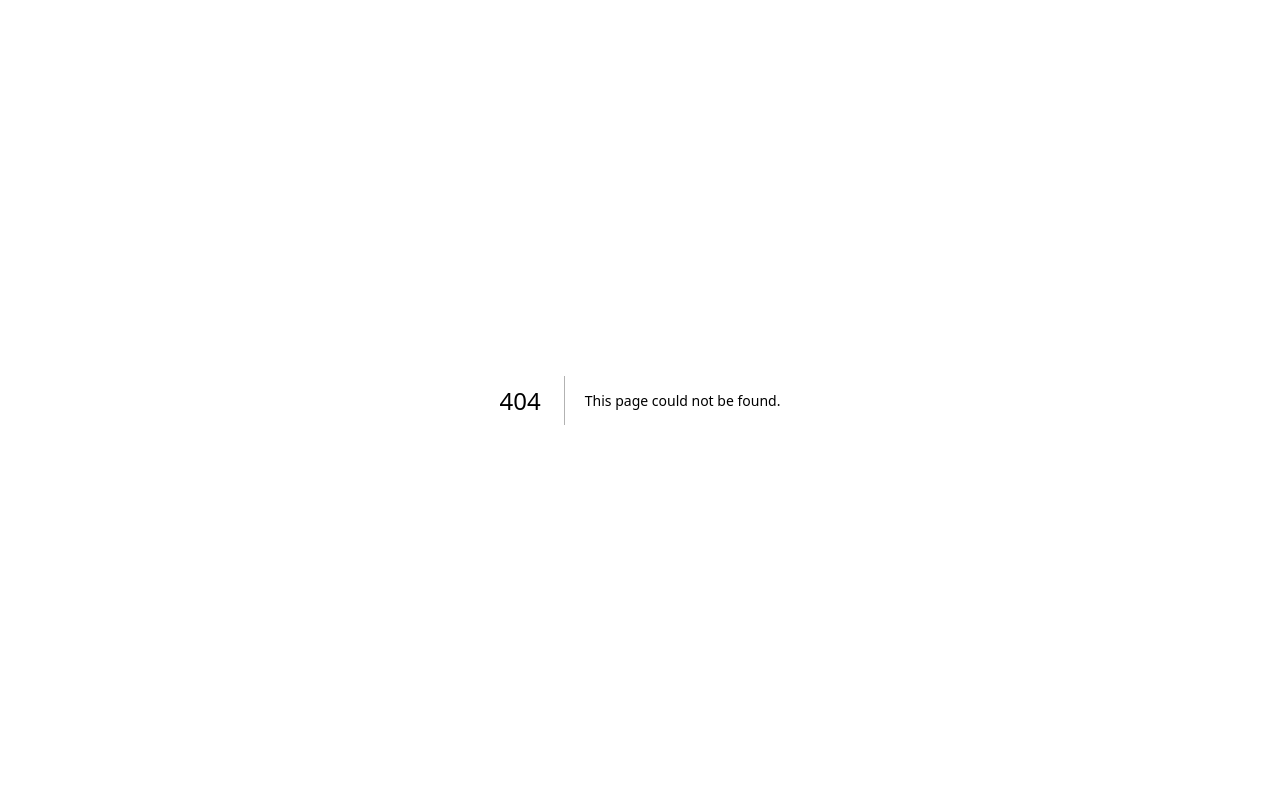
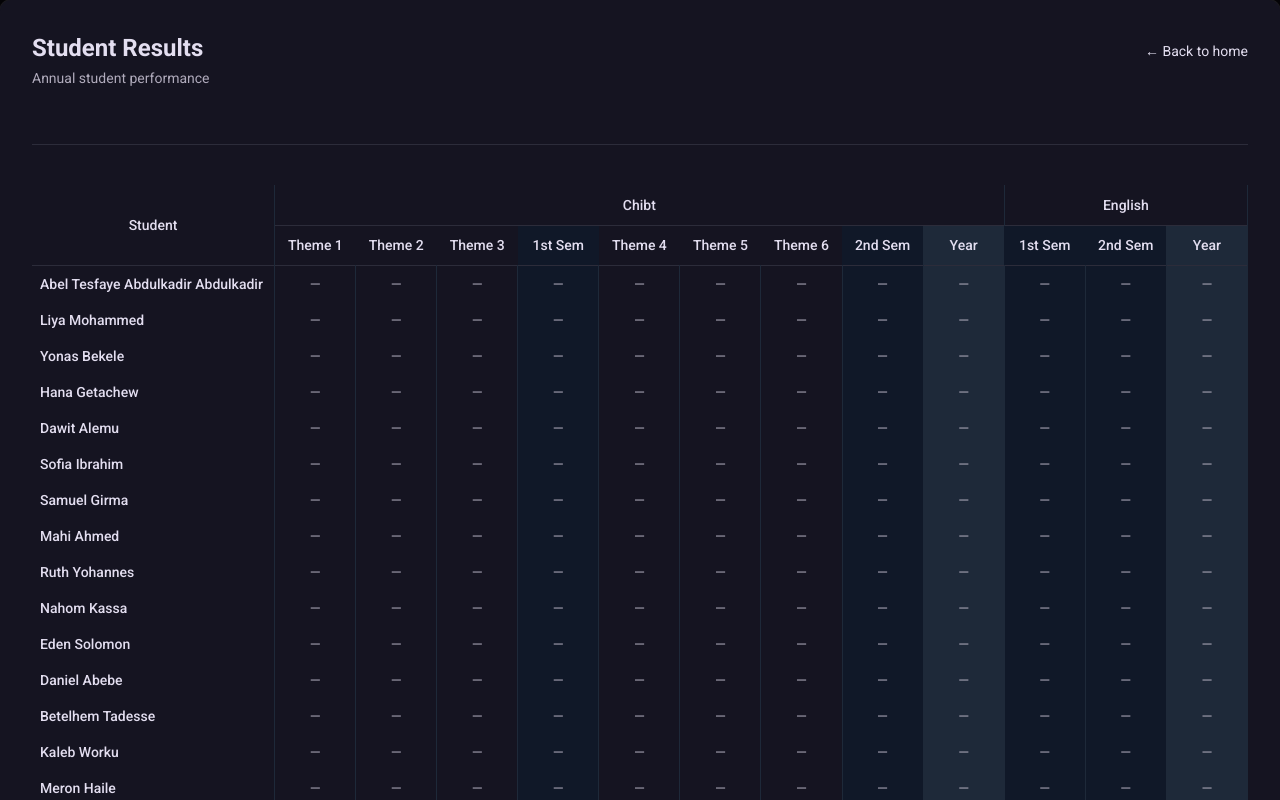
Before and after one commit to nesryaweb/KGMark, a Next.js app: page /show-report in a window 1280 px wide. Before the commit this address had no page. Shown: the top 800 px of the page. Built offline with nearby package versions, Linux system fonts and the light colour scheme.

Commit message:
feat: add results page to display Chibt and English student grades

```diff
--- a/app/page.jsx
+++ b/app/page.jsx
@@ -11,6 +11,12 @@ export default function Home() {
         <h2 className="text-muted-foreground">
           Kindergarten Mark Recording System
         </h2>
+        <Button
+          variant="outline"
+          className="cursor-pointer hover:text-slate-200 self-start text-pink-300"
+        >
+          <Link href="/show-report">Show Report</Link>
+        </Button>
         <div className="flex flex-col gap-4 w-full">
           <Card>
             <div className="flex flex-col gap-4 w-full p-8 sm:flex-row">
--- a/app/show-marks/page.jsx
+++ b/app/show-marks/page.jsx
@@ -2,36 +2,18 @@
 import RecordedMarksTable from "@/components/layout/RecordedMarksTable";
 import { Button } from "@/components/ui/button";
 import { Card } from "@/components/ui/card";
-import { Checkbox } from "@/components/ui/checkbox";
-import { DropdownMenuRadioGroup } from "@/components/ui/dropdown-menu";
-import { Input } from "@/components/ui/input";
-import { Label } from "@/components/ui/label";
-import {
-  Select,
-  SelectContent,
-  SelectItem,
-  SelectTrigger,
-  SelectValue,
-} from "@/components/ui/select";
 import { Separator } from "@/components/ui/separator";
-import {
-  Table,
-  TableBody,
-  TableCell,
-  TableHead,
-  TableHeader,
-  TableRow,
-} from "@/components/ui/table";
 import { getSubject } from "@/lib/getSubject";
 import { getStorage } from "@/lib/storage";
 import { students } from "@/lib/student";
-import Image from "next/image";
+
 import Link from "next/link";
 import { useSearchParams } from "next/navigation";
 import { useEffect, useState } from "react";
 
 export default function ShowMarks() {
   const [assessments, setAssessments] = useState([]);
+  const [semesterAverages, setSemesterAverages] = useState([]);
   const searchParams = useSearchParams();
 
   const subjectName = searchParams.get("subject");
@@ -42,18 +24,24 @@ export default function ShowMarks() {
 
   useEffect(() => {
     const savedMarks = getStorage(`${subjectName}Marks`, []);
+    const savedSemesterAverage = getStorage(
+      `${subjectName}MarksSemesterAverages`,
+      [],
+    );
 
     setAssessments(savedMarks);
+    setSemesterAverages(savedSemesterAverage);
   }, []);
   return (
     <div className="flex flex-col flex-1 items-center justify-center font-sans bg-slate-950">
       <main className="flex flex-col items-center justify-center gap-4 p-2 w-full md:w-3/4 bg-slate-900 rounded-lg h-screen  ">
-        <Button
-          variant="ghost"
-          className="cursor-pointer text-slate-400 hover:text-slate-200"
-        >
-          <Link href="/">← Back</Link>
-        </Button>
+
+          <Button
+            variant="ghost"
+            className="cursor-pointer text-slate-400 hover:text-slate-200 self-start"
+          >
+            <Link href="/">← Back to home</Link>
+          </Button>
 
         <Card className="w-full p-4 overflow-auto">
           <h1 className="text-2xl font-bold text-white">
@@ -61,7 +49,12 @@ export default function ShowMarks() {
           </h1>
 
           <Separator />
-          <RecordedMarksTable assessments={assessments} students={students} subject={subject}  />
+          <RecordedMarksTable
+            assessments={assessments}
+            savedSemesterAverage={semesterAverages}
+            students={students}
+            subject={subject}
+          />
         </Card>
       </main>
     </div>
--- /dev/null
+++ b/app/show-report/page.jsx
@@ -0,0 +1,50 @@
+"use client";
+
+import { useEffect, useState } from "react";
+
+import { Card } from "@/components/ui/card";
+import { Separator } from "@/components/ui/separator";
+
+import ResultsTable from "@/components/layout/ResultsTable";
+import { getStorage } from "@/lib/storage";
+import { students } from "@/lib/student";
+import { subjects } from "@/lib/subject";
+import Link from "next/link";
+
+export default function ShowReport() {
+  const [chibtAssessments, setChibtAssessments] = useState([]);
+  const [englishAssessments, setEnglishAssessments] = useState([]);
+
+  useEffect(() => {
+    const savedChibt = getStorage(subjects.chibt.storageKey, []);
+
+    const savedEnglish = getStorage(subjects.english.storageKey, []);
+
+    setChibtAssessments(savedChibt);
+    setEnglishAssessments(savedEnglish);
+  }, []);
+  console.log("assessments", chibtAssessments, englishAssessments);
+  return (
+    <main className="w-full">
+      <Card className="w-full p-8">
+        <div className="flex items-baseline justify-between mb-4">
+          <div>
+            <h1 className="text-2xl font-bold">Student Results</h1>
+
+            <p className="text-sm text-muted-foreground mt-1">
+              Annual student performance
+            </p>
+          </div>
+          <Link href="/">← Back to home</Link>
+        </div>
+        <Separator className="my-6" />
+
+        <ResultsTable
+          students={students}
+          chibtAssessments={chibtAssessments}
+          englishAssessments={englishAssessments}
+        />
+      </Card>
+    </main>
+  );
+}
--- /dev/null
+++ b/components/layout/ChibtResultsCells.jsx
@@ -0,0 +1,94 @@
+import ResultCell from "./ResultCell";
+
+import {
+  calculateSemesterAverage,
+  calculateYearlyAverage,
+} from "@/lib/calculations";
+
+export default function ChibtResultsCells({
+  studentId,
+  assessments,
+}) {
+  const getAssessment = (evaluationNumber) => {
+    return assessments.find(
+      (assessment) =>
+        assessment.evaluationNumber === evaluationNumber
+    );
+  };
+
+  const theme1 = getAssessment("Theme 1");
+  const theme2 = getAssessment("Theme 2");
+  const theme3 = getAssessment("Theme 3");
+  const theme4 = getAssessment("Theme 4");
+  const theme5 = getAssessment("Theme 5");
+  const theme6 = getAssessment("Theme 6");
+
+  /*
+   * Chibt:
+   *
+   * Theme 1, 2, 3 → Semester 1
+   * Theme 4, 5, 6 → Semester 2
+   */
+
+  const semester1 = calculateSemesterAverage(
+    assessments,
+    studentId,
+    1,
+    3
+  );
+
+  const semester2 = calculateSemesterAverage(
+    assessments,
+    studentId,
+    2,
+    3
+  );
+
+  const yearly = calculateYearlyAverage(
+    semester1,
+    semester2
+  );
+
+  return (
+    <>
+      {/* Theme 1 */}
+      <ResultCell
+        value={theme1?.averages?.[studentId] ?? null}
+      />
+
+      {/* Theme 2 */}
+      <ResultCell
+        value={theme2?.averages?.[studentId] ?? null}
+      />
+
+      {/* Theme 3 */}
+      <ResultCell
+        value={theme3?.averages?.[studentId] ?? null}
+      />
+
+      {/* Semester 1 */}
+      <ResultCell value={semester1} color="bg-gray-900" />
+
+      {/* Theme 4 */}
+      <ResultCell
+        value={theme4?.averages?.[studentId] ?? null}
+      />
+
+      {/* Theme 5 */}
+      <ResultCell
+        value={theme5?.averages?.[studentId] ?? null}
+      />
+
+      {/* Theme 6 */}
+      <ResultCell
+        value={theme6?.averages?.[studentId] ?? null}
+      />
+
+      {/* Semester 2 */}
+      <ResultCell value={semester2} color="bg-gray-900" />
+
+      {/* Yearly */}
+      <ResultCell value={yearly} color="bg-gray-800" />
+    </>
+  );
+}
--- /dev/null
+++ b/components/layout/EnglishResultsCells.jsx
@@ -0,0 +1,34 @@
+"use client";
+
+import { useEffect, useState } from "react";
+import ResultCell from "./ResultCell";
+import { getStorage } from "@/lib/storage";
+
+export default function EnglishResultsCells({ studentId }) {
+  const [semesterAverages, setSemesterAverages] = useState(null);
+
+  useEffect(() => {
+    const savedAverages = getStorage("englishMarksSemesterAverages", null);
+
+    setSemesterAverages(savedAverages);
+  }, []);
+
+  const semester1 = semesterAverages?.semester1?.[studentId] ?? null;
+
+  const semester2 = semesterAverages?.semester2?.[studentId] ?? null;
+
+  const yearly = semesterAverages?.yearly?.[studentId] ?? null;
+
+  return (
+    <>
+      {/* English Semester 1 */}
+      <ResultCell value={semester1} color="bg-gray-900" />
+
+      {/* English Semester 2 */}
+      <ResultCell value={semester2} color="bg-gray-900" />
+
+      {/* English Yearly */}
+      <ResultCell value={yearly} color="bg-gray-800" />
+    </>
+  );
+}
--- a/components/layout/RecordedMarksTable.jsx
+++ b/components/layout/RecordedMarksTable.jsx
@@ -6,9 +6,37 @@ import {
   calculateSemesterAverage,
   calculateYearlyAverage,
 } from "@/lib/calculations";
-import { subjects } from "@/lib/subject";
 
-export default function RecordedMarksTable({ students, assessments, subject }) {
+export default function RecordedMarksTable({
+  students,
+  assessments,
+  subject,
+  savedSemesterAverage,
+}) {
+  const hasSemester1 = students.some((student) => {
+    return (
+      calculateSemesterAverage(
+        assessments,
+        student.id,
+        1,
+        subject.evaluationsPerSemester,
+      ) !== null
+    );
+  });
+
+  const hasSemester2 = students.some((student) => {
+    return (
+      calculateSemesterAverage(
+        assessments,
+        student.id,
+        2,
+        subject.evaluationsPerSemester,
+      ) !== null
+    );
+  });
+
+  const hasYearly = hasSemester1 && hasSemester2;
+
   return (
     <div className="w-full overflow-x-auto">
       <Table className=" overflow-x-auto">
@@ -16,24 +44,16 @@ export default function RecordedMarksTable({ students, assessments, subject }) {
 
         <TableBody>
           {students.map((student) => {
-            const semester1 = calculateSemesterAverage(
-              assessments,
-              student.id,
-              1,
-              subject.evaluationsPerSemester,
-            );
+            const semester1 =
+              savedSemesterAverage?.semester1?.[student.id] ?? null;
 
-            const semester2 = calculateSemesterAverage(
-              assessments,
-              student.id,
-              2,
-              subject.evaluationsPerSemester,
-            );
+            const semester2 =
+              savedSemesterAverage?.semester2?.[student.id] ?? null;
 
-            const yearly = calculateYearlyAverage(semester1, semester2);
+            const yearlyAverage =
+              savedSemesterAverage?.yearly?.[student.id] ?? null;
             return (
               <TableRow key={student.id} className="border-0">
-                {/* Student name */}
                 <TableCell className="w-50 min-w-50 truncate border-r border-gray-800">
                   {student.name}
                 </TableCell>
@@ -47,17 +67,25 @@ export default function RecordedMarksTable({ students, assessments, subject }) {
                   />
                 ))}
 
-                <TableCell>
-                  {semester1 !== null ? `${semester1.toFixed(1)}%` : "—"}
-                </TableCell>
+                {hasSemester1 && (
+                  <TableCell className="bg-gray-900">
+                    {semester1 !== null ? `${semester1.toFixed(1)}%` : "—"}
+                  </TableCell>
+                )}
 
-                <TableCell>
-                  {semester2 !== null ? `${semester2.toFixed(1)}%` : "—"}
-                </TableCell>
+                {hasSemester2 && (
+                  <TableCell className="bg-gray-900">
+                    {semester2 !== null ? `${semester2.toFixed(1)}%` : "—"}
+                  </TableCell>
+                )}
 
-                <TableCell>
-                  {yearly !== null ? `${yearly.toFixed(1)}%` : "—"}
-                </TableCell>
+                {hasYearly && (
+                  <TableCell className="bg-gray-800">
+                    {yearlyAverage !== null
+                      ? `${yearlyAverage.toFixed(1)}%`
+                      : "—"}
+                  </TableCell>
+                )}
               </TableRow>
             );
           })}
--- /dev/null
+++ b/components/layout/ResultCell.jsx
@@ -0,0 +1,18 @@
+import { TableCell } from "@/components/ui/table";
+import { getGrade } from "@/lib/grading";
+
+export default function ResultCell({ value, color }) {
+  return (
+    <TableCell className={`text-center border-r border-gray-800 min-w-20 ${color || ''}`}>
+      {value !== null && value !== undefined ? (
+        <div className="flex flex-col items-center">
+          <span className="text-xs font-medium text-muted-foreground">
+            {getGrade(value)}
+          </span>
+        </div>
+      ) : (
+        <span className="text-muted-foreground">—</span>
+      )}
+    </TableCell>
+  );
+}
--- /dev/null
+++ b/components/layout/ResultsTable.jsx
@@ -0,0 +1,54 @@
+import {
+  Table,
+  TableBody,
+  TableCell,
+  TableRow,
+} from "@/components/ui/table";
+
+import ResultsTableHeader from "./ResultsTableHeader";
+import ChibtResultsCells from "./ChibtResultsCells";
+import EnglishResultsCells from "./EnglishResultsCells";
+
+export default function ResultsTable({
+  students,
+  chibtAssessments,
+  englishAssessments,
+}) {
+  return (
+    <div className="w-full overflow-x-auto">
+      <Table className="min-w-max">
+
+        <ResultsTableHeader />
+
+        <TableBody>
+          {students.map((student) => (
+            <TableRow
+              key={student.id}
+              className="border-0"
+            >
+
+              {/* Student */}
+              <TableCell className="border-r border-gray-800 min-w-50 font-medium">
+                {student.name}
+              </TableCell>
+
+              {/* Chibt */}
+              <ChibtResultsCells
+                studentId={student.id}
+                assessments={chibtAssessments}
+              />
+
+              {/* English */}
+              <EnglishResultsCells
+                studentId={student.id}
+                assessments={englishAssessments}
+              />
+
+            </TableRow>
+          ))}
+        </TableBody>
+
+      </Table>
+    </div>
+  );
+}
--- /dev/null
+++ b/components/layout/ResultsTableHeader.jsx
@@ -0,0 +1,66 @@
+import { TableHead, TableHeader, TableRow } from "@/components/ui/table";
+
+export default function Header() {
+  return (
+    <TableHeader>
+      {/* Main header */}
+      <TableRow className="border-0">
+        <TableHead
+          rowSpan={2}
+          className="text-center border-r border-gray-800 min-w-50"
+        >
+          Student
+        </TableHead>
+
+        {/* CHIBT */}
+        <TableHead colSpan={9} className="text-center border-r border-gray-800">
+          Chibt
+        </TableHead>
+
+        {/* ENGLISH */}
+        <TableHead colSpan={3} className="text-center border-r border-gray-800">
+          English
+        </TableHead>
+      </TableRow>
+
+      {/* Sub header */}
+      <TableRow className="border-0">
+        {/* Chibt Theme 1 */}
+        <TableHead className="text-center">Theme 1</TableHead>
+
+        {/* Theme 2 */}
+        <TableHead className="text-center">Theme 2</TableHead>
+
+        {/* Theme 3 */}
+        <TableHead className="text-center">Theme 3</TableHead>
+
+        {/* Semester 1 */}
+        <TableHead className="text-center bg-gray-900">1st Sem</TableHead>
+
+        {/* Theme 4 */}
+        <TableHead className="text-center">Theme 4</TableHead>
+
+        {/* Theme 5 */}
+        <TableHead className="text-center">Theme 5</TableHead>
+
+        {/* Theme 6 */}
+        <TableHead className="text-center">Theme 6</TableHead>
+
+        {/* Semester 2 */}
+        <TableHead className="text-center bg-gray-900">2nd Sem</TableHead>
+
+        {/* Yearly */}
+        <TableHead className="text-center bg-gray-800">Year</TableHead>
+
+        {/* English Semester 1 */}
+        <TableHead className="text-center bg-gray-900">1st Sem</TableHead>
+
+        {/* English Semester 2 */}
+        <TableHead className="text-center bg-gray-900">2nd Sem</TableHead>
+
+        {/* English Year */}
+        <TableHead className="text-center bg-gray-800">Year</TableHead>
+      </TableRow>
+    </TableHeader>
+  );
+}
--- a/components/layout/ThemeCells.jsx
+++ b/components/layout/ThemeCells.jsx
@@ -5,14 +5,13 @@ export default function ThemeCells({ assessment, studentId, subject }) {
 
   const percentage = assessment?.averages?.[studentId] ?? 0;
 
-
   const grade = getGrade(percentage);
   return (
     <>
       <TableCell className="text-right w-20 min-w-20">{mark}</TableCell>
       {subject.calculateEvaluationAverage && (
         <TableCell className="text-right border-r border-gray-800 w-20 min-w-20">
-          {percentage}%
+          {percentage.toFixed(1)}%
         </TableCell>
       )}
     </>
--- a/lib/calculations.js
+++ b/lib/calculations.js
@@ -43,27 +43,33 @@ export function calculateSemesterAverage(
 
   return total / percentages.length;
 }
-
 export function saveSemesterAverages(assessments, students, subject) {
   const semesterAverages = {
     semester1: {},
     semester2: {},
+    yearly: {},
   };
 
   students.forEach((student) => {
-    semesterAverages.semester1[student.id] = calculateSemesterAverage(
+    const semester1 = calculateSemesterAverage(
       assessments,
       student.id,
       1,
       subject.evaluationsPerSemester,
     );
 
-    semesterAverages.semester2[student.id] = calculateSemesterAverage(
+    const semester2 = calculateSemesterAverage(
       assessments,
       student.id,
       2,
       subject.evaluationsPerSemester,
     );
+
+    const yearly = calculateYearlyAverage(semester1, semester2);
+
+    semesterAverages.semester1[student.id] = semester1;
+    semesterAverages.semester2[student.id] = semester2;
+    semesterAverages.yearly[student.id] = yearly;
   });
 
   setStorage(`${subject.storageKey}SemesterAverages`, semesterAverages);
--- a/lib/subject.js
+++ b/lib/subject.js
@@ -17,10 +17,10 @@ export const subjects = {
   english: {
     name: "English",
     storageKey: "englishMarks",
-    evaluationsPerSemester: 16,
+    evaluationsPerSemester: 3,
     calculateEvaluationAverage: false,
     evaluations: Array.from(
-      { length: 32 },
+      { length: 6 },
       (_, index) => `Evaluation ${index + 1}`,
     ),
   },
```
